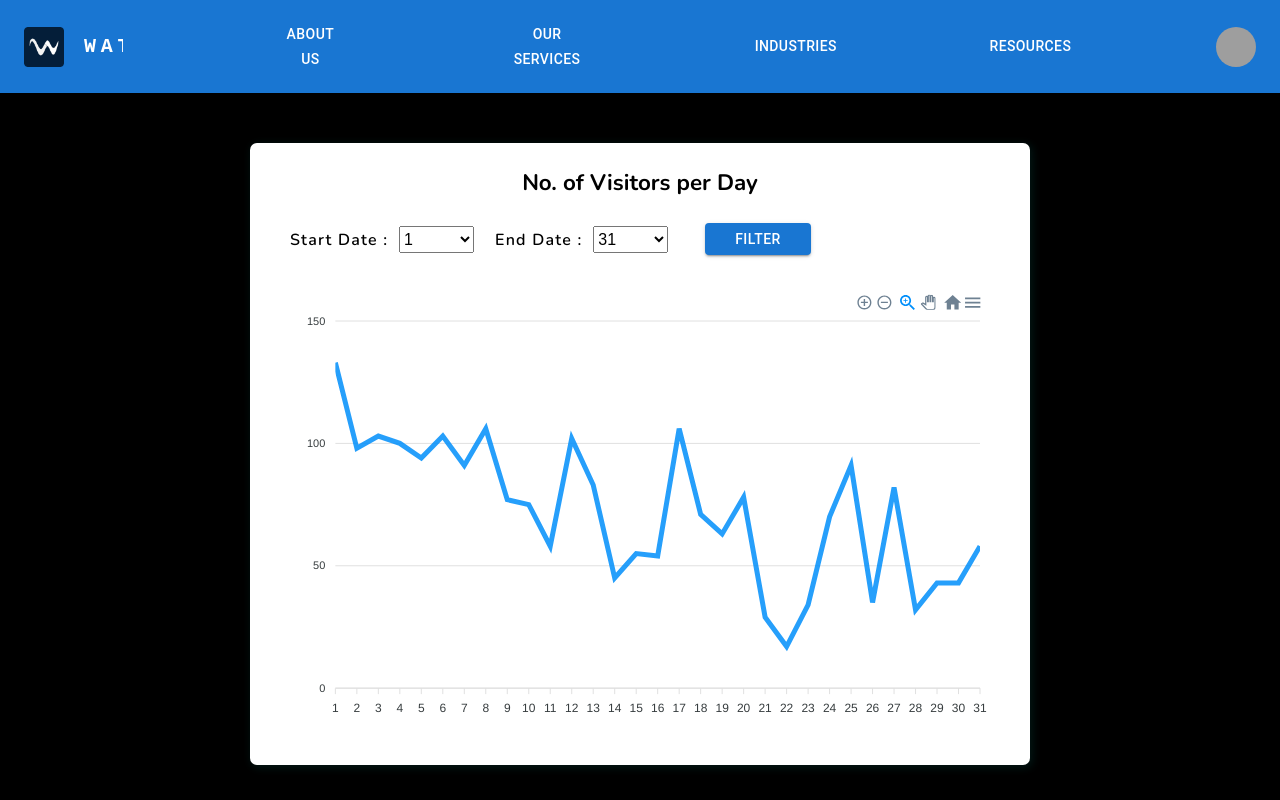
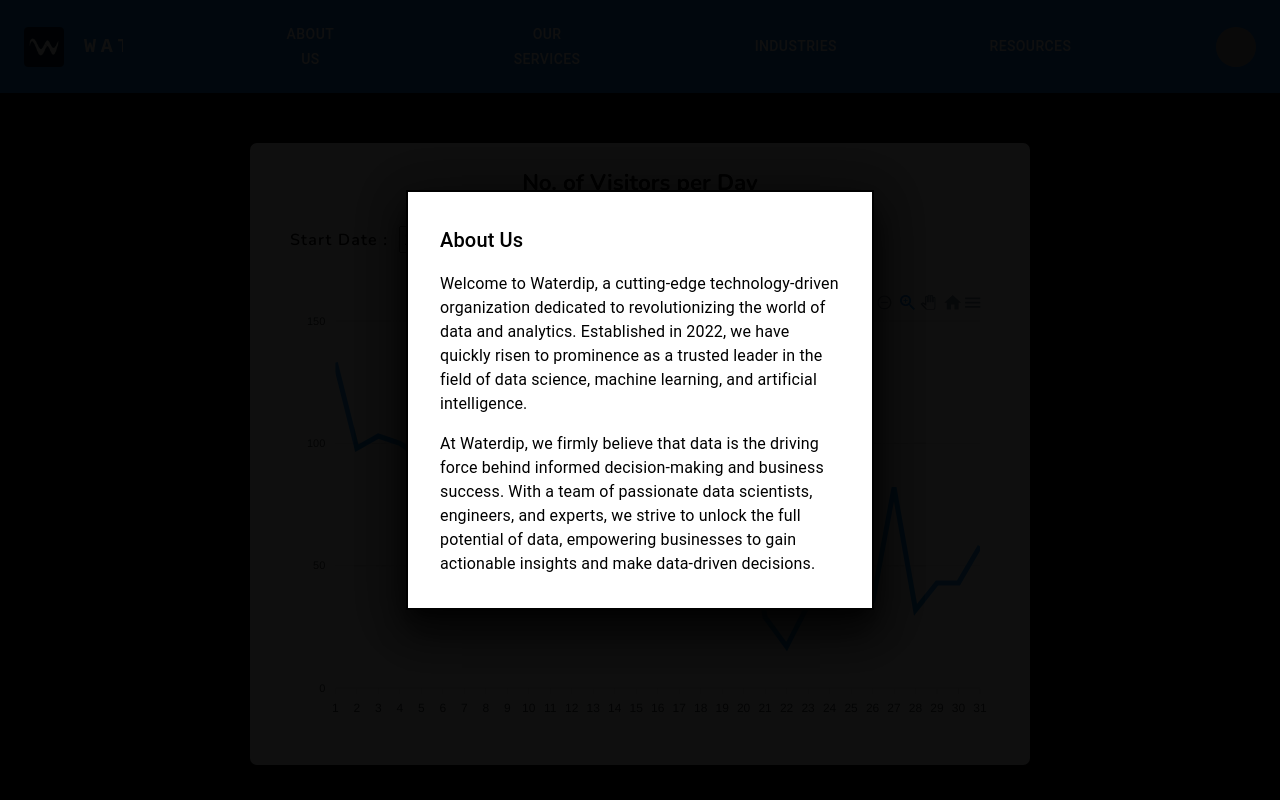
Before and after one commit to parteek2813/WaterdipAi, a React (Vite) app: page / in a window 1280 px wide. Both pictures are taken after a click on the button "ABOUT US". Shown: the top 800 px of the page. Built offline with nearby package versions, Linux system fonts and the light colour scheme; grey boxes are pictures that could not be loaded.

Commit message:
navbar basic dropdown inprogress

```diff
--- a/src/components/Navbar.tsx
+++ b/src/components/Navbar.tsx
@@ -12,6 +12,8 @@
 import Tooltip from "@mui/material/Tooltip";
 import MenuItem from "@mui/material/MenuItem";
 import Waterdip2 from "../assets/waterdip_logo2.webp";
+import AboutUs from "../components/utils/AboutUs";
+import ServicesModal from "./utils/Services";
 
 const pages = ["About Us", "Our Services", "industries", "Resources"];
 const settings = ["Profile", "Account", "Dashboard", "Logout"];
@@ -39,9 +41,29 @@
     setAnchorElUser(null);
   };
 
+  const [aboutUsOpen, setAboutUsOpen] = React.useState<boolean>(false);
+  const [selectedPage, setSelectedPage] = React.useState<string | any>(null);
+
+  const handleSelectedPage = (page: any) => {
+    setSelectedPage(page);
+    handleOpenAboutUs();
+  };
+
+  const handleOpenAboutUs = () => {
+    setAboutUsOpen(!aboutUsOpen);
+  };
+
+  React.useEffect(() => {
+    let handler = () => {
+      setAboutUsOpen(false);
+    };
+
+    document.addEventListener("mousedown", handler);
+  });
+
   return (
     <AppBar style={{ marginBottom: "50px" }} position="static">
-      <Container maxWidth="xl">
+      <Container maxWidth={false}>
         <Toolbar disableGutters>
           {/* <AdbIcon sx={{ display: { xs: "none", md: "flex" }, mr: 1 }} /> */}
           <img
@@ -54,7 +76,7 @@
             variant="h6"
             noWrap
             component="a"
-            href="#app-bar-with-responsive-menu"
+            href=""
             sx={{
               mr: 2,
               display: { xs: "none", md: "flex" },
@@ -69,6 +91,7 @@
             WATERDIP
           </Typography>
 
+          {/* Visible in small screens */}
           <Box sx={{ flexGrow: 1, display: { xs: "flex", md: "none" } }}>
             <IconButton
               size="large"
@@ -80,8 +103,6 @@
             >
               <MenuIcon />
             </IconButton>
-
-            {/* Visible in small screens */}
             <Menu
               id="menu-appbar"
               anchorEl={anchorElNav}
@@ -113,7 +134,7 @@
             {pages.map((page) => (
               <Button
                 key={page}
-                onClick={handleCloseNavMenu}
+                onClick={() => handleSelectedPage(page)}
                 sx={{
                   my: 2,
                   color: "white",
@@ -122,6 +143,14 @@
                 }}
               >
                 {page}
+
+                {selectedPage === "About Us" && (
+                  <AboutUs aboutUsOpen={aboutUsOpen} />
+                )}
+
+                {selectedPage === "Our Services" && (
+                  <ServicesModal aboutUsOpen={aboutUsOpen} />
+                )}
               </Button>
             ))}
           </Box>
--- /dev/null
+++ b/src/components/utils/AboutUs.tsx
@@ -0,0 +1,56 @@
+import * as React from "react";
+import Box from "@mui/material/Box";
+import Button from "@mui/material/Button";
+import Typography from "@mui/material/Typography";
+import Modal from "@mui/material/Modal";
+
+const style = {
+  position: "absolute" as "absolute",
+  top: "50%",
+  left: "50%",
+  transform: "translate(-50%, -50%)",
+  width: 400,
+  bgcolor: "background.paper",
+  border: "2px solid #000",
+  boxShadow: 24,
+  p: 4,
+};
+
+interface AboutUsProps {
+  aboutUsOpen: boolean;
+}
+const BasicModal: React.FC<AboutUsProps> = ({ aboutUsOpen }) => {
+  return (
+    <div>
+      <Modal
+        open={aboutUsOpen}
+        onClose={() => {}}
+        aria-labelledby="modal-modal-title"
+        aria-describedby="modal-modal-description"
+      >
+        <Box sx={style}>
+          <Typography id="modal-modal-title" variant="h6" component="h2">
+            About Us
+          </Typography>
+          <Typography id="modal-modal-description" sx={{ mt: 2 }}>
+            Welcome to Waterdip, a cutting-edge technology-driven organization
+            dedicated to revolutionizing the world of data and analytics.
+            Established in 2022, we have quickly risen to prominence as a
+            trusted leader in the field of data science, machine learning, and
+            artificial intelligence.
+          </Typography>
+
+          <Typography id="modal-modal-description" sx={{ mt: 2 }}>
+            At Waterdip, we firmly believe that data is the driving force behind
+            informed decision-making and business success. With a team of
+            passionate data scientists, engineers, and experts, we strive to
+            unlock the full potential of data, empowering businesses to gain
+            actionable insights and make data-driven decisions.
+          </Typography>
+        </Box>
+      </Modal>
+    </div>
+  );
+};
+
+export default BasicModal;
--- /dev/null
+++ b/src/components/utils/Services.tsx
@@ -0,0 +1,63 @@
+import * as React from "react";
+import Box from "@mui/material/Box";
+import Button from "@mui/material/Button";
+import Typography from "@mui/material/Typography";
+import Modal from "@mui/material/Modal";
+
+const style = {
+  position: "absolute" as "absolute",
+  top: "50%",
+  left: "50%",
+  transform: "translate(-50%, -50%)",
+  width: 400,
+  bgcolor: "background.paper",
+  border: "2px solid #000",
+  boxShadow: 24,
+  p: 4,
+};
+
+interface AboutUsProps {
+  aboutUsOpen: boolean;
+}
+const ServicesModal: React.FC<AboutUsProps> = ({ aboutUsOpen }) => {
+  return (
+    <div>
+      <Modal
+        open={aboutUsOpen}
+        onClose={() => {}}
+        aria-labelledby="modal-modal-title"
+        aria-describedby="modal-modal-description"
+      >
+        <Box sx={style}>
+          <Typography id="modal-modal-title" variant="h6" component="h2">
+            Our Services
+          </Typography>
+          <Typography id="modal-modal-description" sx={{ mt: 2 }}>
+            We offer Services in various domains like Data Engineering, Data
+            Sciences, DataOps & MLOps And Acclerators
+          </Typography>
+
+          <Typography id="modal-modal-description" sx={{ mt: 2 }}>
+            Data Engineering Unlock unparalleled success through strategic
+            insights, facilitated by our comprehensive data engineering
+            solutions.
+          </Typography>
+          <Typography id="modal-modal-description" sx={{ mt: 2 }}>
+            Data Science Achieve your business goals by providing insights into
+            customer behavior, identifying trends, and predicting future
+            outcomes with our end-to-end data science solutions.
+          </Typography>
+          <Typography id="modal-modal-description" sx={{ mt: 2 }}>
+            DataOps and MLOps Empowering Enterprises with Efficient DataOps &
+            MLOps, Unveiling Strategic Insights for Seamless Progress.
+          </Typography>
+          <Typography id="modal-modal-description" sx={{ mt: 2 }}>
+            Accelerate Your Success with Waterdip
+          </Typography>
+        </Box>
+      </Modal>
+    </div>
+  );
+};
+
+export default ServicesModal;
```
